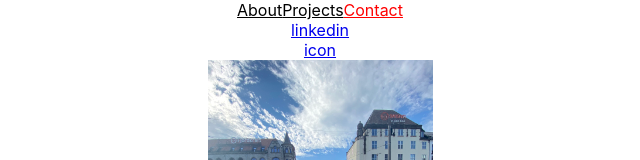
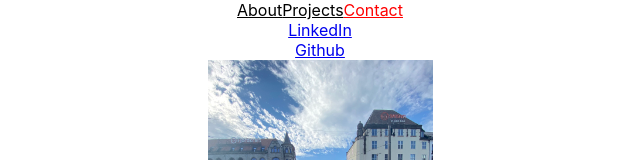
Before and after one commit to gracehoober/personal-site, a React (Create React App) app in the folder grace-site/: page /contact in a window 1280 px wide. Shown: the top 160 px of the page, without its empty margins (320-960 px from the left). Built offline with nearby package versions, Linux system fonts and the light colour scheme.

Commit message:
Project component basic design

```diff
--- a/grace-site/src/About.js
+++ b/grace-site/src/About.js
@@ -8,7 +8,7 @@ import "./About.css";
 function About() {
   return (
     <div className="container1">
-      <h1>hihi!</h1>
+      <h1>Some sort of header here</h1>
       <div className="bio">Personal statement or stuff about me here</div>
       <img className="portrait" src={portrait} alt="portrait-grace"></img>
     </div>
--- a/grace-site/src/Contact.js
+++ b/grace-site/src/Contact.js
@@ -10,9 +10,9 @@ import "./Contact.css";
 function Contact() {
   return (
     <>
-      <Link to="https://www.linkedin.com/in/grace-hoober/">linkedin</Link>
+      <Link to="https://www.linkedin.com/in/grace-hoober/">LinkedIn</Link>
       <br></br>
-      <Link to="https://github.com/gracehoober">icon</Link>
+      <Link to="https://github.com/gracehoober">Github</Link>
       <br></br>
       <img className="osloPort" src={Oslo}></img>
     </>
--- a/grace-site/src/Projects.js
+++ b/grace-site/src/Projects.js
@@ -1,5 +1,18 @@
-function Projects(){
+/**
+ * Make a database with this info?? then render it in a card of each project??
+ *
+ */
 
+
+
+function Projects() {
+  return (
+    <>
+      <div>Current projects</div>
+      <br></br>
+      <div> In progress projects</div>
+    </>
+  );
 }
 
 export default Projects;
```
